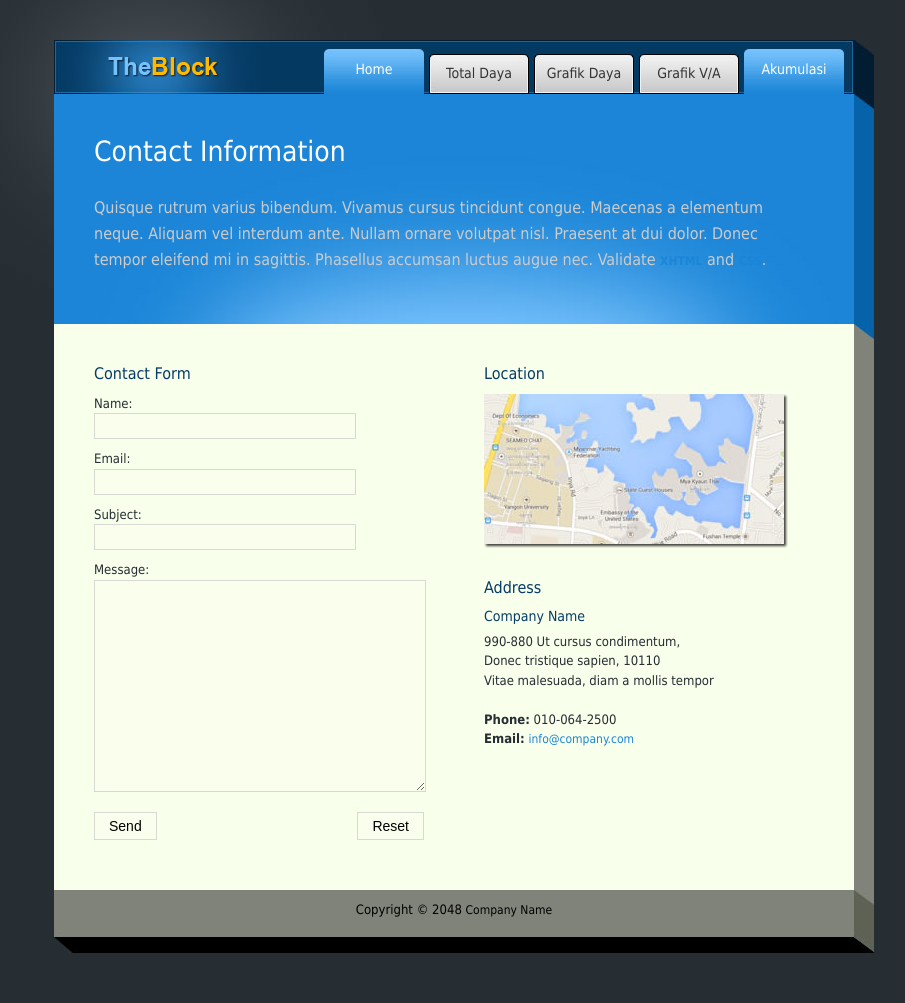
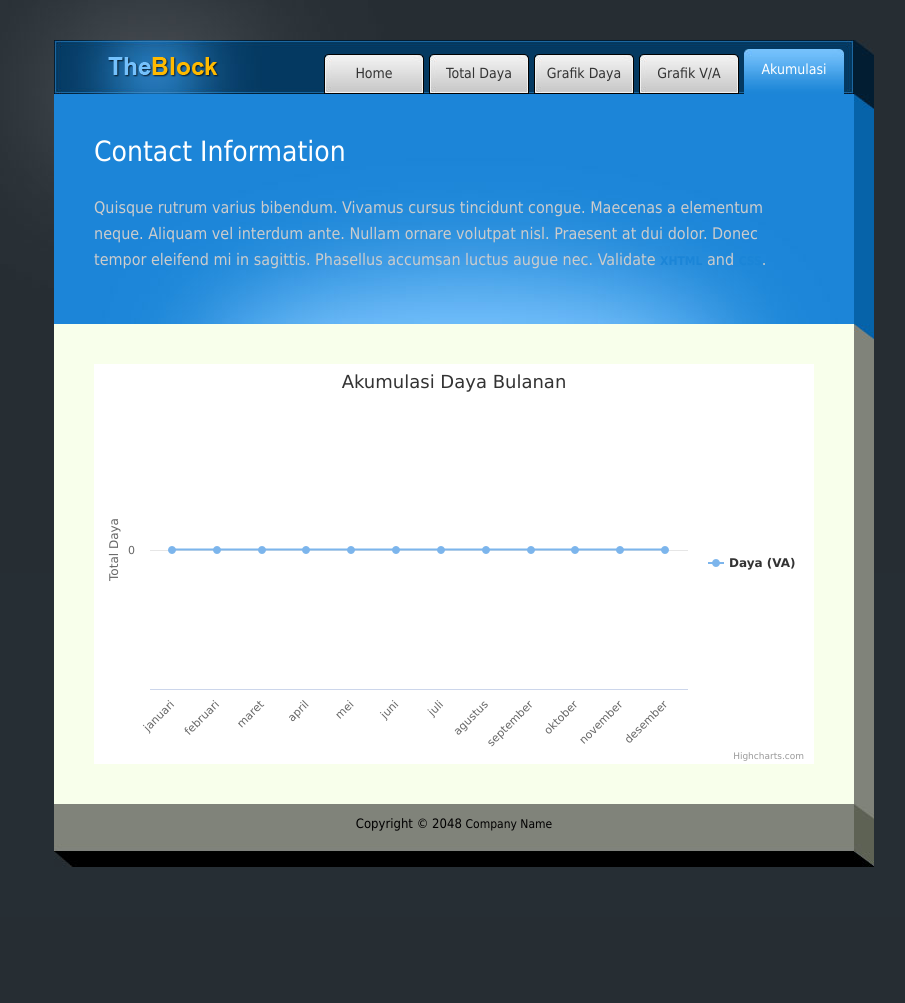
Before and after one commit to MarwanNulhakam/clientside, a PHP site: page /contact.php in a window 1280 px wide. Shown: the whole page, without its empty margins (176-1081 px from the left). After the commit the page ends 867 px from the top, so only its background shows below. Run offline with PHP 8.4, Linux system fonts and the light colour scheme; tables that the repository leaves empty or names only in its code hold one stand-in row (values such as "Sample post").

Commit message:
MN | put total power monthly calculation

```diff
--- a/callpower.php
+++ b/callpower.php
@@ -3,6 +3,34 @@
     include 'chartgenerator.php';
     include 'actualgraphicgenerator.php';
     include 'dbmodel.php';
+
+    function getDaya($date){
+        $tegangan = doQueryAsArray(generateQuery("tegangan","merit",$date),"tegangan");
+        $arus = doQueryAsArray(generateQuery("arus","merit",$date),"arus");
+
+        for($i=0;$i<count($tegangan);$i++){
+            $series[$i] = $tegangan[$i] * $arus[$i];
+        }
+
+        return $series;
+    }
+
+    function getTotalDayaBulanan($bulan){
+        $tot = 0;
+        $d = getDaya("tanggal LIKE '2018-".($bulan < 10 ? "0":"").($bulan)."-%'");
+        for($j=0;$j<count($d);$j++){
+            $tot = $tot + $d[$j];
+        }
+        return $tot;
+    }
+
+    function getTotalDayaSetahun(){
+        $total = array(0,0,0,0,0,0,0,0,0,0,0,0);
+        for($i=0;$i<12;$i++){
+            $total[$i] = getTotalDayaBulanan($i+1);
+        }
+        return $total;
+    }
 
     function powerchart($container,$chartproperties){
 
@@ -13,14 +41,42 @@
         $tablename = $chartproperties["tablename"];
 
         $date = "tanggal = '".(strlen($chartproperties["date"]) > 6  ? $chartproperties["date"]: date("Y-m-d"))."'";
-        $tegangan = doQueryAsArray(generateQuery("tegangan",$tablename,$date),"tegangan");
-        $arus = doQueryAsArray(generateQuery("arus",$tablename,$date),"arus");
+        $waktu = doQueryAsArray(generateQuery("waktu",$tablename,$date),"waktu");
+        $series = getDaya($date);
 
-        for($i=0;$i<count($tegangan);$i++){
-            $series[$i] = $tegangan[$i] * $arus[$i];
-        }
+        chartgenerator($container,
+                    array(
+                        "chartTitle" => $chartproperties["chartTitle"],
+                        "varLabel" => $chartproperties["varLabel"],
+                        "yLabel" => $chartproperties["yLabel"],
+                        "series" => str_replace("\"","",json_encode($series)),
+                        "waktu" => json_encode($waktu)
+                    )
+        );
+    }
 
-        $waktu = doQueryAsArray(generateQuery("waktu",$tablename,$date),"waktu");
+    function accPowerChart($container,$chartproperties){
+        echo "<div id=".$container."></div>";
+
+        $xseries = $chartproperties["xseries"];
+        $yseries = $chartproperties["yseries"];
+        $tablename = $chartproperties["tablename"];
+
+        $series = getTotalDayaSetahun();
+        $waktu = array(
+            'januari',
+            'februari',
+            'maret',
+            'april',
+            'mei',
+            'juni',
+            'juli',
+            'agustus',
+            'september',
+            'oktober',
+            'november',
+            'desember'
+        );
 
         chartgenerator($container,
                     array(
--- a/contact.php
+++ b/contact.php
@@ -26,14 +26,16 @@ $(function() {
 
 </head>
 <body>
-
+<?php
+    include "callpower.php";
+?>
 <div id="tooplate_wrapper">
 
 	<div id="tooplate_header">
         <div id="site_title"><h1><a href="#">The Block</a></h1></div>
         <div id="tooplate_menu">
             <ul>
-                <li><a href="index.html" class="current">Home</a></li>
+                <li><a href="index.html">Home</a></li>
                 <li><a href="about.php">Total Daya</a></li>
                 <li><a href="blog.php">Grafik Daya </a></li>
                 <li><a href="gallery.php">Grafik V/A</a></li>
@@ -48,52 +50,42 @@ $(function() {
     </div> <!-- end of middle -->
 
     <div id="tooplate_content"><span class="content_top"></span>
-    	<div class="box_w330 float_l">
-            <div id="contact_form">
 
-                <h5>Contact Form</h5>
+            <?php
+                $containername = "con1";
+                $chartprop = array(
+                    "chartTitle" =>"Akumulasi Daya Bulanan",
+                    "varLabel" => "Daya (VA)",
+                    "yLabel" => "Total Daya",
+                    "xseries" => "Bulan",
+                    "yseries" => "daya",
+                    "tablename" => "merit",
+                    "date" => ""
+                );
+                accPowerchart($containername,$chartprop);
+            ?>
 
-					<form method="post" name="contact" action="#">
 
-						<label for="author">Name:</label> <input type="text" id="author" name="author" class="required input_field" />
-						<div class="cleaner h10"></div>
 
-						<label for="email">Email:</label> <input type="text" maxlength="40" id="email" class="input_field" name="email" />
-						<div class="cleaner h10"></div>
-
-						<label for="subject">Subject:</label> <input type="text" class="validate-subject required input_field" name="subject" id="subject"/>
-						<div class="cleaner h10"></div>
-
-						<label for="text">Message:</label> <textarea id="text" name="text" rows="0" cols="0" class="required"></textarea>
-						<div class="cleaner h10"></div>
-
-						<input type="submit" value="Send" id="submit" name="submit" class="submit_btn float_l" />
-						<input type="reset" value="Reset" id="reset" name="reset" class="submit_btn float_r" />
-
-					</form>
-
-            </div>
-        </div>
-
-        <div class="box_w330 float_r">
-            <h5>Location</h5>
-            <div id="map">
-            	<div class="image_wrapper"><span></span>
-                    <a href="images/map_big.jpg" title="Company Map">
-                        <img width="300" height="200" src="images/map_thumb.jpg" alt="Map" />
-                    </a>
-                </div>
-            </div>
-            <div class="cleaner h30"></div>
-
-            <h5>Address</h5>
-            <h6>Company Name</h6>
-            990-880 Ut cursus condimentum, <br />
-            Donec tristique sapien, 10110<br />
-            Vitae malesuada, diam a mollis tempor<br /><br />
-			<b>Phone:</b> 010-064-2500 <br />
-            <b>Email:</b> <a href="mailto:info@company.com">info@company.com</a>
-        </div>
+<!--        <div class="box_w330 float_r">-->
+<!--            <h5>Location</h5>-->
+<!--            <div id="map">-->
+<!--            	<div class="image_wrapper"><span></span>-->
+<!--                    <a href="images/map_big.jpg" title="Company Map">-->
+<!--                        <img width="300" height="200" src="images/map_thumb.jpg" alt="Map" />-->
+<!--                    </a>-->
+<!--                </div>-->
+<!--            </div>                -->
+<!--            <div class="cleaner h30"></div>-->
+<!--            -->
+<!--            <h5>Address</h5>-->
+<!--            <h6>Company Name</h6>-->
+<!--            990-880 Ut cursus condimentum, <br />-->
+<!--            Donec tristique sapien, 10110<br />-->
+<!--            Vitae malesuada, diam a mollis tempor<br /><br />-->
+<!--			<b>Phone:</b> 010-064-2500 <br />-->
+<!--            <b>Email:</b> <a href="mailto:info@company.com">info@company.com</a> -->
+<!--        </div>    	-->
 
         <div class="cleaner"></div>
     </div> <!-- end of content -->
```
